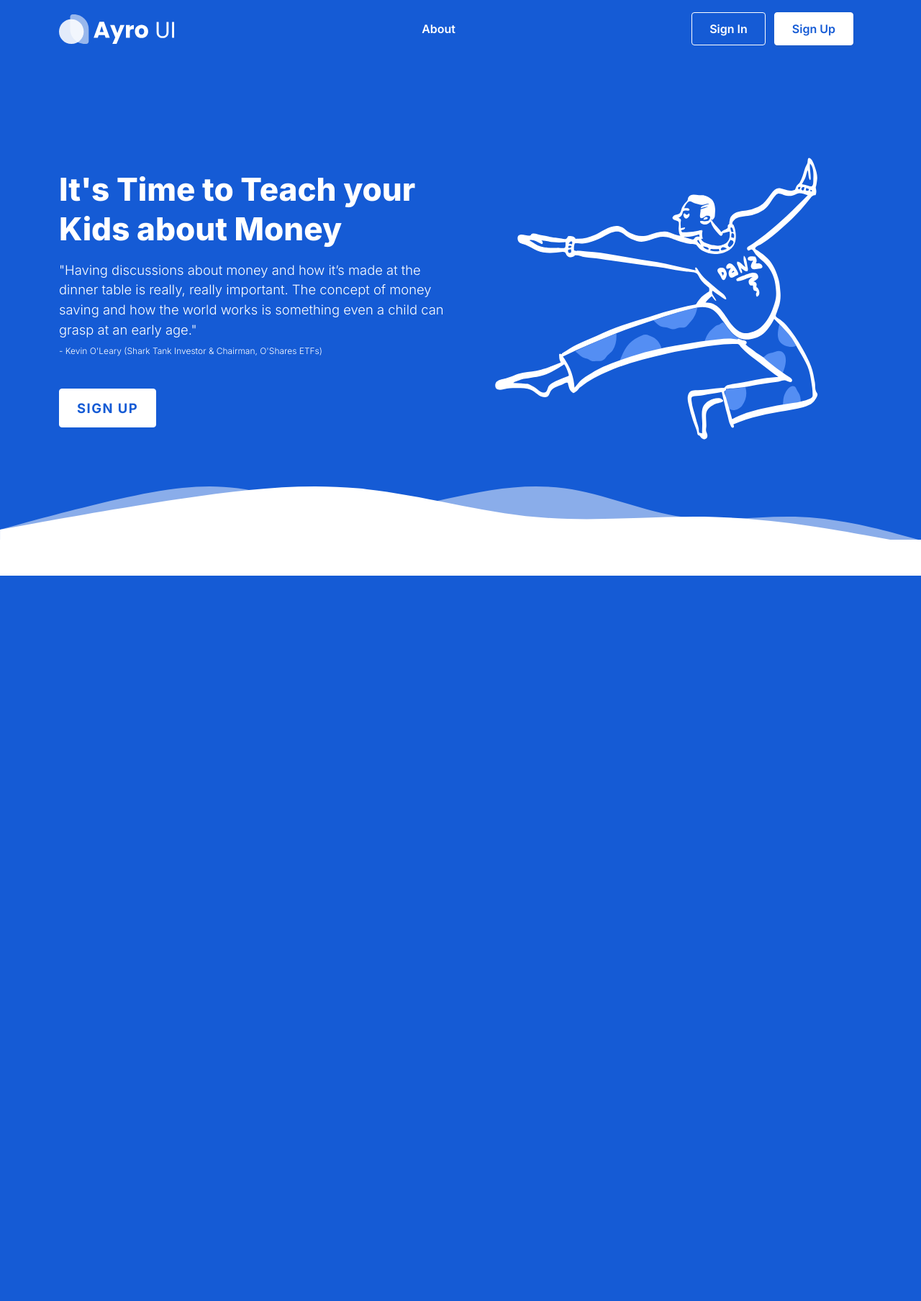
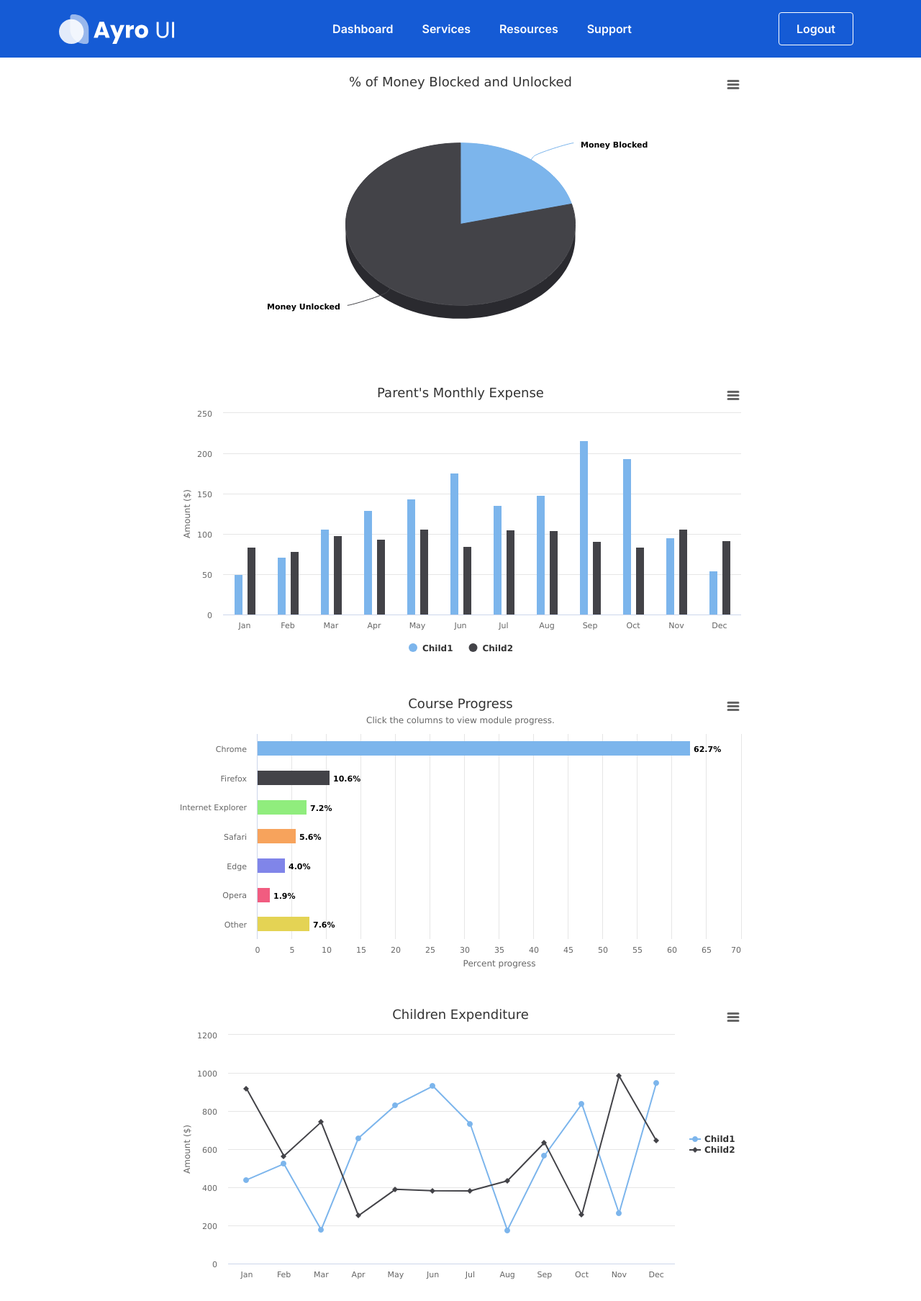
Before and after one commit to ruch0401/pocket-invest, a Django app: page / in a window 1280 px wide. Shown: the whole page at 72% size. Before the commit the page ends 800 px from the top, so only its background shows below. Run offline with Django 3.2, Linux system fonts and the light colour scheme; some libraries are stand-ins or nearby versions.

Commit message:
Integrated Highcharts

```diff
--- a/pocket_invest_project/app/templates/app/homepage.html
+++ b/pocket_invest_project/app/templates/app/homepage.html
@@ -65,8 +65,8 @@
             <div class="collapse navbar-collapse sub-menu-bar" id="navbarOne">
               <ul class="navbar-nav m-auto">
                 {% if signedIn and parentFlag %}
-                <li class="nav-item">
-                  <a href="javascript:void(0)">About</a>
+                <li class="nav-item" onclick="parentDashboardFunction()">
+                  <a href="javascript:void(0)">Dashboard</a>
                 </li>
                 <li class="nav-item">
                   <a href="javascript:void(0)">Services</a>
@@ -178,8 +178,10 @@
   </section>
   {% endif %}
   <!--====== HEADER ONE PART ENDS ======-->
-
-  {% if signedIn and not parentFlag %}
+  {% if signedIn and parentFlag %}
+  <div id="parentDashboard">
+  </div>
+  {% elif signedIn and not parentFlag %}
   <div id="childDashboard">
   </div>
   <div id="courses">
@@ -205,6 +207,7 @@
 <script>
   $(document).ready(function () {
     childDashboardFunction();
+    parentDashboardFunction();
   });
 
   function childDashboardFunction() {
@@ -219,6 +222,20 @@
         $("#childDashboard").show();
         $("#childDashboard").html("")
         $("#childDashboard").append(response)
+      }
+    })
+  }
+
+  function parentDashboardFunction() {
+    $.ajax({
+      method: "POST",
+      url: "/parent-dashboard/",
+      data: {
+      },
+      success: function (response) {
+        $("#parentDashboard").show();
+        $("#parentDashboard").html("")
+        $("#parentDashboard").append(response)
       }
     })
   }
@@ -254,7 +271,9 @@
       }
     })
   }
+
+
 </script>
-<script type="text/javascript" src="{% static 'js/charts.js' %}"></script>
+
 
 </html>
--- /dev/null
+++ b/pocket_invest_project/app/templates/app/parent-dashboard.html
@@ -0,0 +1,36 @@
+{% load static %}
+<section class="">
+    <div class="">
+        <div class="container">
+            <div class="row">
+                <div>
+                    <!-- <h1>Hi Steve!!!!!</h1> -->
+                </div>
+                <div style="float: left col-6">
+                    <figure class="highcharts-figure">
+                        <div id="pie-chart"></div>
+                    </figure>
+                </div>
+                <div style="float:left col-6">
+                    <figure class="highcharts-figure">
+                        <div id="expense-chart"></div>
+                    </figure>
+                </div>
+                <div>
+                    <figure class="highcharts-figure">
+                        <div id="bar-courses"></div>
+                    </figure>
+                </div>
+                <div>
+                    <figure class="highcharts-figure">
+                        <div id="line-chart"></div>
+                    </figure>
+                </div>
+            </div>
+            <!-- row -->
+        </div>
+        <!-- container -->
+    </div>
+    <!-- header content area -->
+</section>
+<script type="text/javascript" src="{% static 'js/charts.js' %}"></script>
--- a/pocket_invest_project/app/urls.py
+++ b/pocket_invest_project/app/urls.py
@@ -8,4 +8,5 @@ urlpatterns = [
     path('child-dashboard/', views.ChildDashboard, name='ChildDashboard'),
     path('market-place/', views.ChildMarketPlace, name='ChildMarketPlace'),
     path('courses/', views.ChildCourses, name='ChildCourses'),
+    path('parent-dashboard/', views.ParentDashboard, name='ParentDashboard'),
 ]
--- a/pocket_invest_project/app/views.py
+++ b/pocket_invest_project/app/views.py
@@ -17,8 +17,8 @@ from django.contrib.auth.forms import AuthenticationForm  # add this
 # Create your views here.
 
 def Index(request):
-    signedIn = False
-    parentFlag = False
+    signedIn = True
+    parentFlag = True
     args = {"signedIn": signedIn, "parentFlag": parentFlag}
     return render(request, 'app/homepage.html', args)
 
@@ -91,3 +91,9 @@ def ChildCourses(request):
     render_string = render_to_string("app/courses.html")
 
     return HttpResponse(render_string)
+
+@csrf_exempt
+def ParentDashboard(request):
+    render_string = render_to_string("app/parent-dashboard.html")
+
+    return HttpResponse(render_string)
```
Also changed, not shown: pocket_invest_project/app/templates/app/parent-charts.html (deleted, +0 -49 lines).
